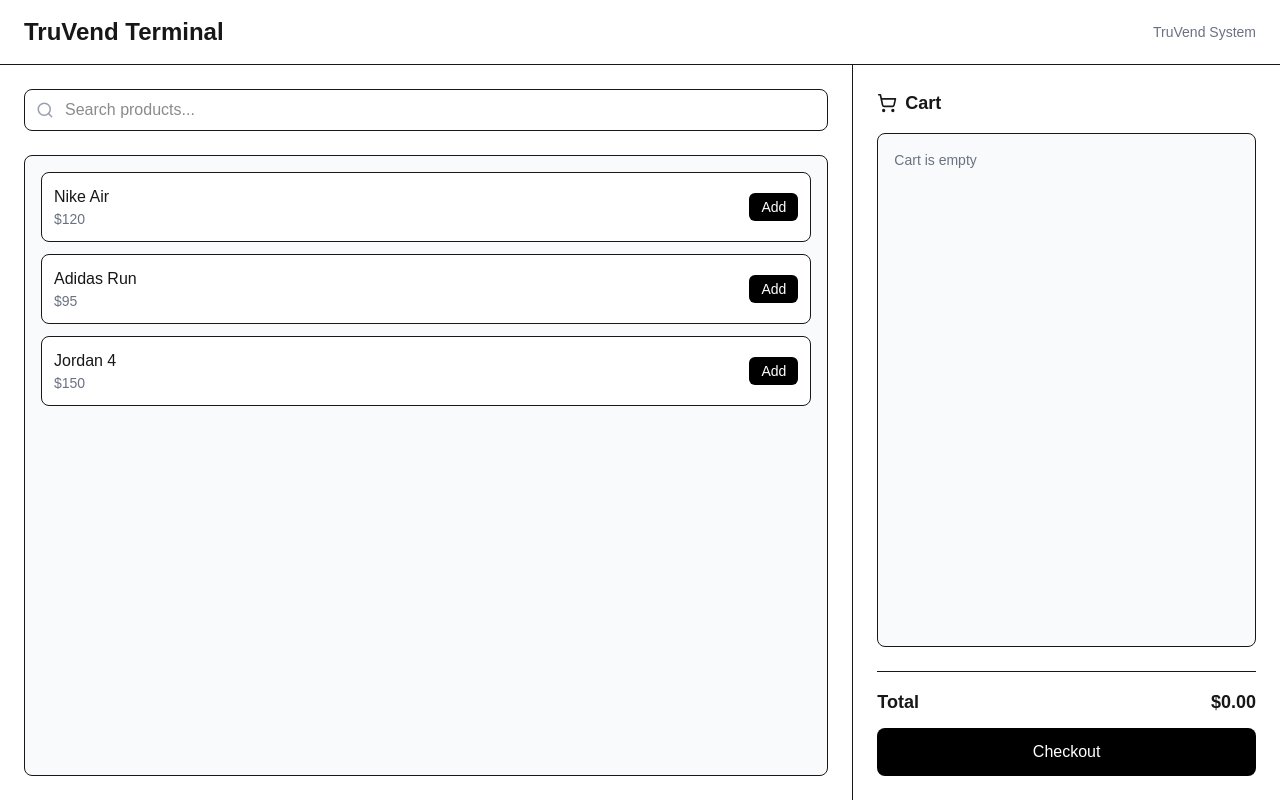
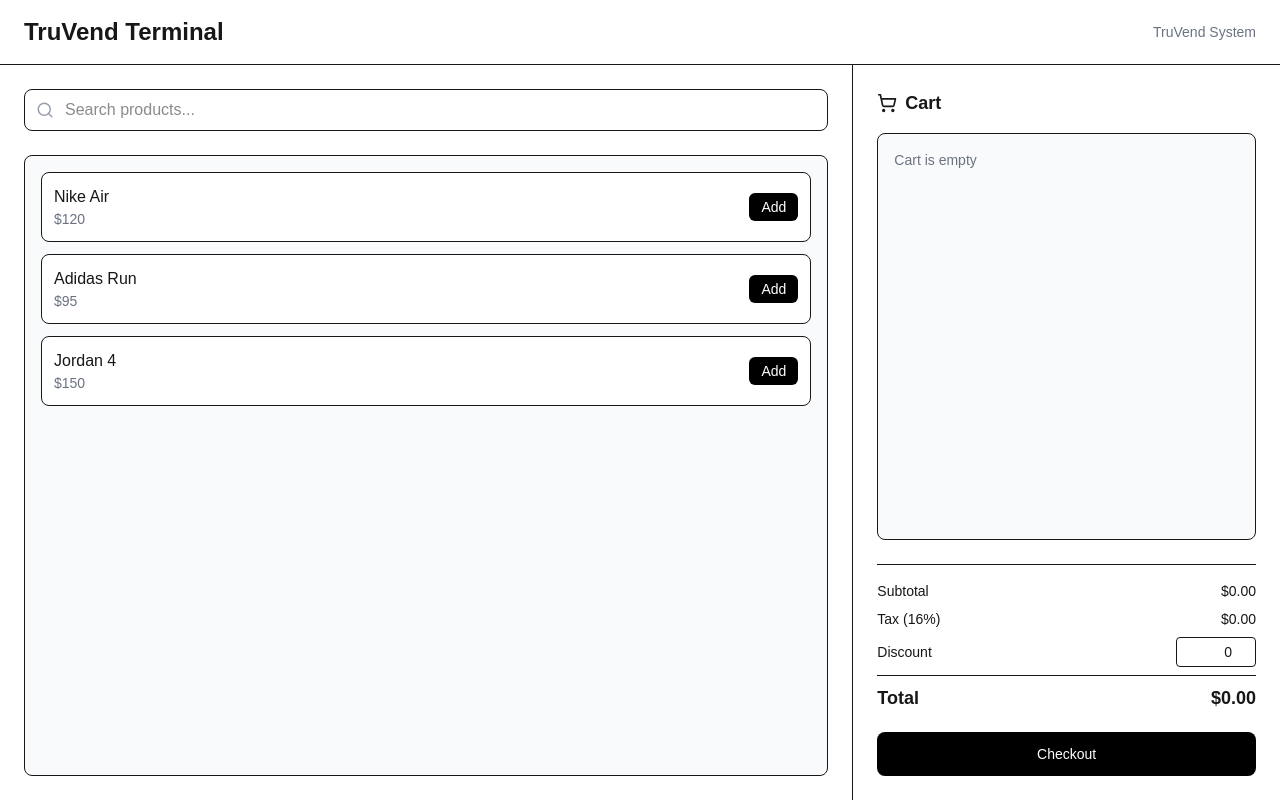
Before and after one commit to Griffinsshem/premium-pos, a Next.js app in the folder frontend/: page /pos in a window 1280 px wide. Built offline with nearby package versions, Linux system fonts and the light colour scheme.

Commit message:
feat(pos): add centralized cart calculation function with tax and discount

```diff
--- a/frontend/src/app/pos/page.tsx
+++ b/frontend/src/app/pos/page.tsx
@@ -24,7 +24,7 @@ export default function POSPage() {
   // Cart state
   const [cart, setCart] = useState<CartItem[]>([]);
 
-  // Discount state (Day 13 Step 2)
+  // Discount state
   const [discount, setDiscount] = useState(0);
 
   // Mock products (temporary for testing)
@@ -71,11 +71,28 @@ export default function POSPage() {
     );
   };
 
-  // Calculate subtotal
-  const subtotal = cart.reduce(
-    (total, item) => total + item.price * item.qty,
-    0
-  );
+  // 🧮 Cart Calculation Function (Day 13 Step 3)
+  const calculateCartTotals = () => {
+    const subtotal = cart.reduce(
+      (total, item) => total + item.price * item.qty,
+      0
+    );
+
+    const tax = subtotal * TAX_RATE;
+
+    const discountAmount = discount;
+
+    const total = subtotal + tax - discountAmount;
+
+    return {
+      subtotal,
+      tax,
+      discount: discountAmount,
+      total,
+    };
+  };
+
+  const totals = calculateCartTotals();
 
   return (
     <div className="h-screen flex flex-col">
@@ -185,15 +202,36 @@ export default function POSPage() {
             )}
           </div>
 
-          {/* Total */}
-          <div className="mt-6 border-t pt-4 space-y-3">
+          {/* Totals */}
+          <div className="mt-6 border-t pt-4 space-y-2 text-sm">
 
-            <div className="flex justify-between text-lg font-semibold">
-              <span>Total</span>
-              <span>${subtotal.toFixed(2)}</span>
+            <div className="flex justify-between">
+              <span>Subtotal</span>
+              <span>${totals.subtotal.toFixed(2)}</span>
             </div>
 
-            <button className="w-full bg-black text-white py-3 rounded-lg hover:bg-gray-800 transition">
+            <div className="flex justify-between">
+              <span>Tax (16%)</span>
+              <span>${totals.tax.toFixed(2)}</span>
+            </div>
+
+            <div className="flex justify-between items-center">
+              <span>Discount</span>
+
+              <input
+                type="number"
+                value={discount}
+                onChange={(e) => setDiscount(Number(e.target.value))}
+                className="w-20 border rounded px-2 py-1 text-right"
+              />
+            </div>
+
+            <div className="flex justify-between text-lg font-semibold pt-2 border-t">
+              <span>Total</span>
+              <span>${totals.total.toFixed(2)}</span>
+            </div>
+
+            <button className="w-full bg-black text-white py-3 rounded-lg hover:bg-gray-800 transition mt-3">
               Checkout
             </button>
 
```
